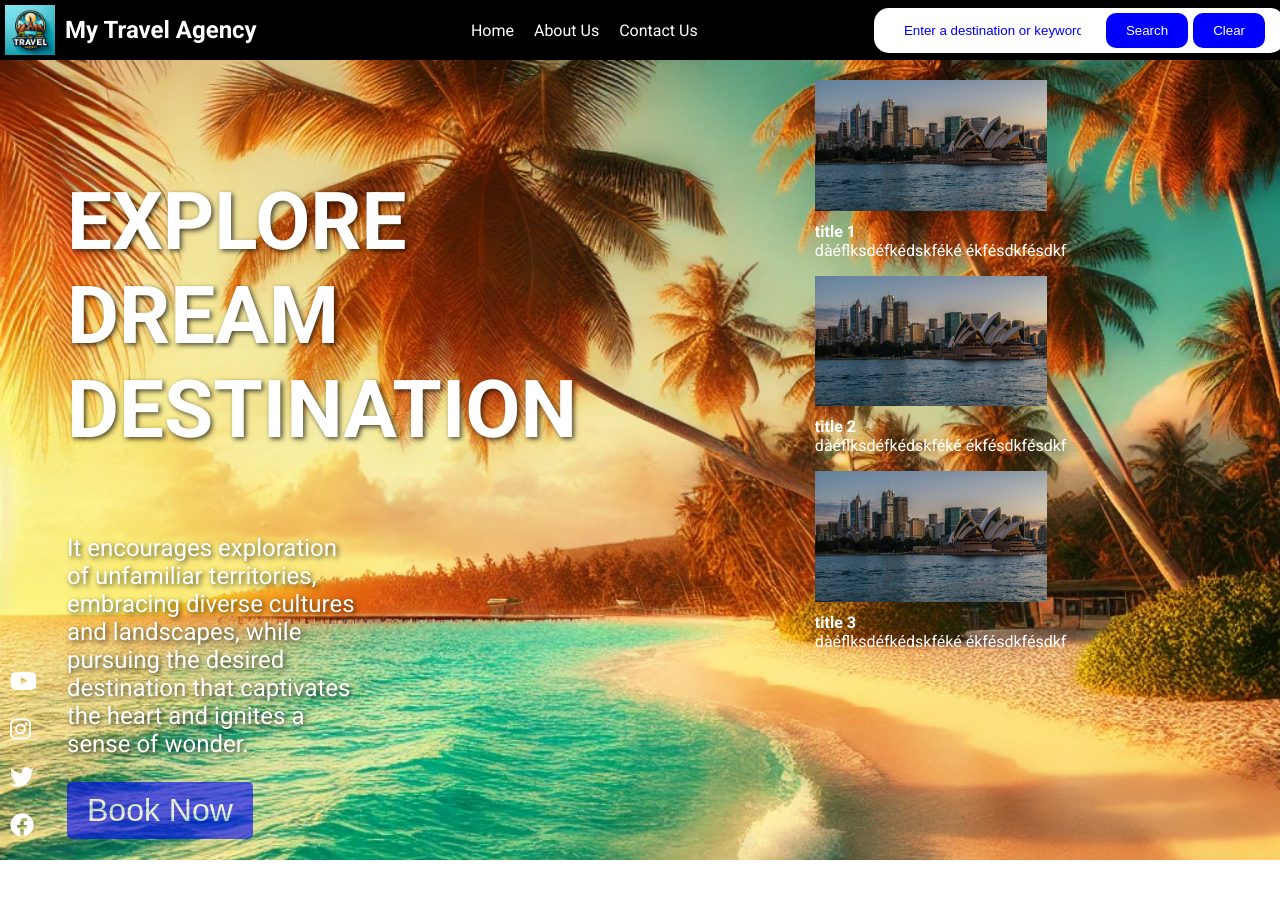
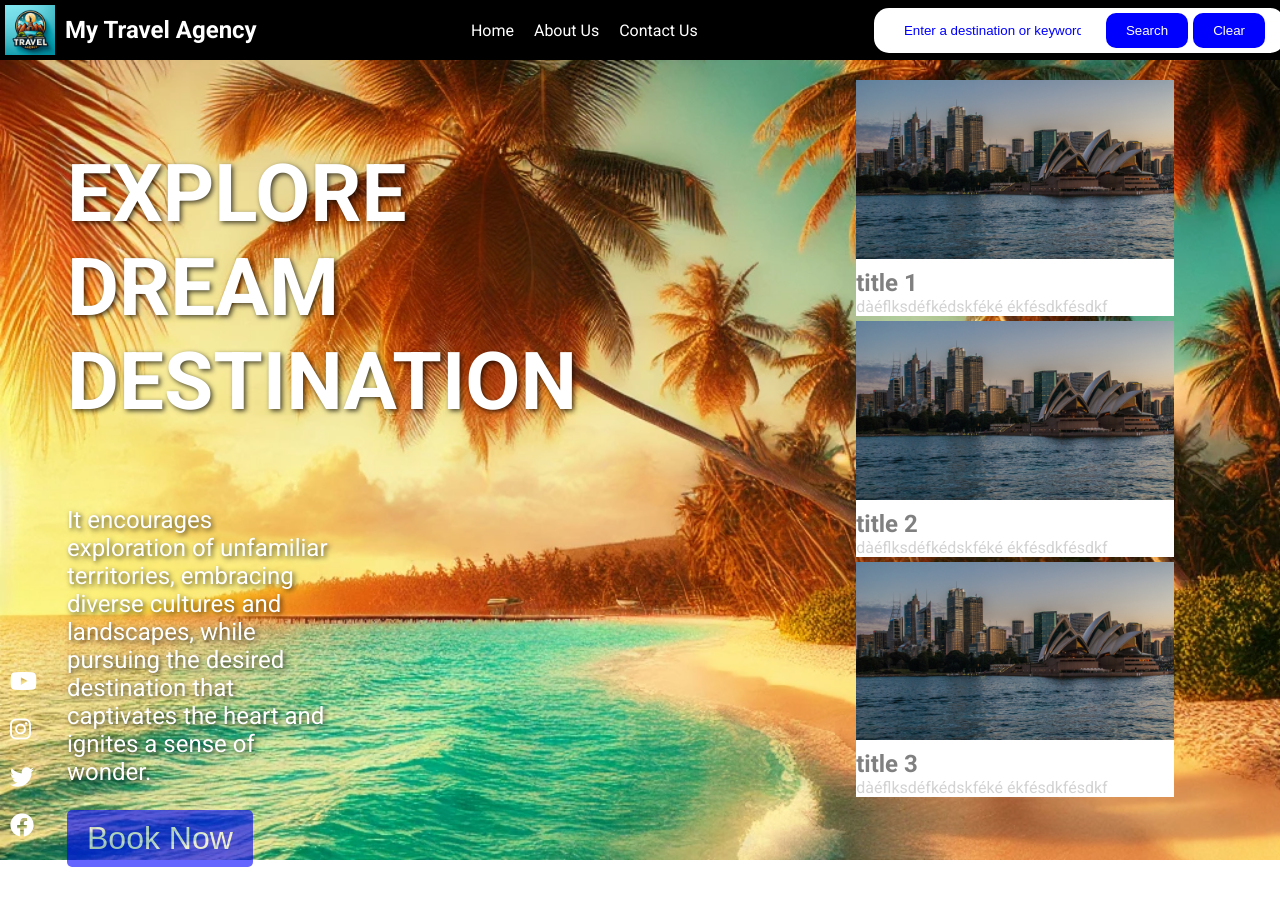
Before and after one commit to micwic/travelRecommendation, a plain HTML site: page travel_recommendation.html in a window 1280 px wide. Drawn offline with Linux system fonts and the light colour scheme.

Commit message:
css refinements terminated

```diff
--- a/travel_recommendation.css
+++ b/travel_recommendation.css
@@ -144,29 +144,43 @@
             flex-direction: column;
             justify-content: flex-start;
             align-items: flex-start;
-            width: 100%;
+            gap: 5px;
             flex-grow: 1;
             overflow-y: auto;
             padding-top: 20px;
-            color: white;
+            padding-bottom: 20px;
+
         }
 
-        .recommandationsList img {
-            width: 50%;
+        .recommandationsItem {
+            display: flex;
+            flex-direction: column;
+            justify-content: flex-start;
+            align-items: center;
+        }
+
+        .recommandationsItem img {
+            width: 60%;
             max-width: 100%;
             height: auto;
         }
 
-        .recommandationsList h1 {
-            font-size: 1rem;
-            width: 100%;
-            margin-bottom: 0;
+        .recommandationsItemText {
+            background-color: white;
+            padding-top: 10px;
+            width: 60%;
         }
 
-        .recommandationsList p {
+        .recommandationsItemText h1 {
+            font-size: 1.5rem;
+            margin: 0;
+            color: grey;
+        }
+
+        .recommandationsItemText p {
             font-size: 1rem;
-            width: 100%;
-            margin-top: 0;
+            margin: 0;
+            color: lightgrey;
         }
 
         /* Style pour la barre des réseaux sociaux */
--- a/travel_recommendation.html
+++ b/travel_recommendation.html
@@ -23,15 +23,27 @@
             <button>Book Now</button>
         </div>
         <div id="recommandationsList" class="recommandationsList">
+            <div id="recommandationsItem" class="recommandationsItem">
                 <img src="./sydney-1600-900.jpg" alt="">
+                <div id="recommandationsItemText" class="recommandationsItemText">
                     <h1>title 1 </h1>
                     <p>dàéflksdéfkédskféké ékfésdkfésdkf</p>
+                </div>
+            </div>
+            <div id="recommandationsItem" class="recommandationsItem">
                 <img src="./sydney-1600-900.jpg" alt="">
+                <div id="recommandationsItemText" class="recommandationsItemText">
                     <h1>title 2</h1>
                     <p>dàéflksdéfkédskféké ékfésdkfésdkf</p>
+                </div>
+            </div>
+            <div id="recommandationsItem" class="recommandationsItem">
                 <img src="./sydney-1600-900.jpg" alt="">
+                <div id="recommandationsItemText" class="recommandationsItemText">
                     <h1>title 3</h1>
                     <p>dàéflksdéfkédskféké ékfésdkfésdkf</p>
+                </div>
+            </div>
         </div>
     </div>
     <!-- Load html content from unique files and build corresponding html part into web page from this unique source -->
```
Lines whose indentation alone changed are shown as unchanged.
